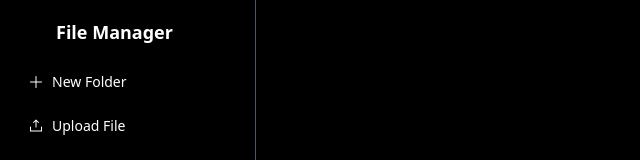
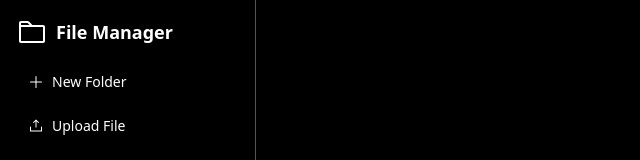
Before and after one commit to Shafin-A/DiscordStorage, a React (Vite) app in the folder frontend/discord-storage/: page / in a window 1280 px wide. Shown: the top 160 px of the page, without its empty margins (0-640 px from the left). Built offline with nearby package versions, Linux system fonts and the light colour scheme.

Commit message:
Add IconContext.Provider in ThemeProvider

```diff
--- a/frontend/discord-storage/src/components/themeprovider.tsx
+++ b/frontend/discord-storage/src/components/themeprovider.tsx
@@ -1,3 +1,4 @@
+import { IconContext } from "@phosphor-icons/react";
 import { createContext, useContext, useEffect, useState } from "react";
 
 type Theme = "dark" | "light" | "system";
@@ -10,11 +11,13 @@ type ThemeProviderProps = {
 
 type ThemeProviderState = {
   theme: Theme;
+  resolvedTheme: "dark" | "light";
   setTheme: (theme: Theme) => void;
 };
 
 const initialState: ThemeProviderState = {
   theme: "system",
+  resolvedTheme: "light",
   setTheme: () => null,
 };
 
@@ -29,6 +32,13 @@ export function ThemeProvider({
   const [theme, setTheme] = useState<Theme>(
     () => (localStorage.getItem(storageKey) as Theme) || defaultTheme
   );
+  const [resolvedTheme, setResolvedTheme] = useState<"dark" | "light">(() =>
+    theme === "system"
+      ? window.matchMedia("(prefers-color-scheme: dark)").matches
+        ? "dark"
+        : "light"
+      : theme
+  );
 
   useEffect(() => {
     const root = window.document.documentElement;
@@ -42,23 +52,30 @@ export function ThemeProvider({
         : "light";
 
       root.classList.add(systemTheme);
+      setResolvedTheme(systemTheme);
       return;
     }
 
     root.classList.add(theme);
+    setResolvedTheme(theme);
   }, [theme]);
 
   const value = {
     theme,
-    setTheme: (theme: Theme) => {
-      localStorage.setItem(storageKey, theme);
-      setTheme(theme);
+    resolvedTheme,
+    setTheme: (newTheme: Theme) => {
+      localStorage.setItem(storageKey, newTheme);
+      setTheme(newTheme);
     },
   };
 
   return (
     <ThemeProviderContext.Provider {...props} value={value}>
-      {children}
+      <IconContext.Provider
+        value={{ color: resolvedTheme === "dark" ? "#FFFFFF" : "#000000" }}
+      >
+        {children}
+      </IconContext.Provider>
     </ThemeProviderContext.Provider>
   );
 }
```
